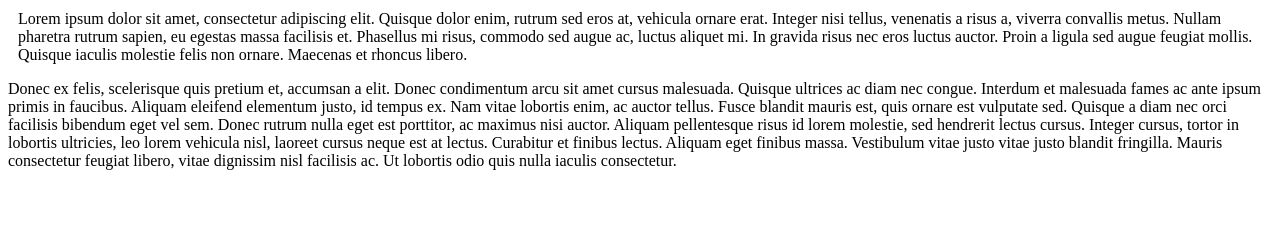
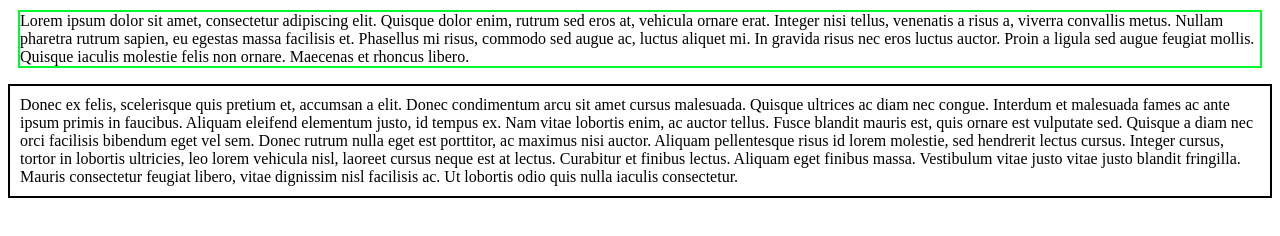
Before and after one commit to raphaelgyo/Part2CSSEx6, a plain HTML site: page index.html in a window 1280 px wide. Drawn offline with Linux system fonts and the light colour scheme.

Commit message:
correction

```diff
--- /dev/null
+++ b/assets/css/style.css
@@ -0,0 +1,8 @@
+#margin {
+  margin: 10px;
+  border: solid 2px #00FA32;
+}
+#padding {
+  padding: 10px;
+  border: solid 2px
+}
--- a/index.html
+++ b/index.html
@@ -2,14 +2,14 @@
 <html lang="fr">
   <head>
     <meta charset="utf-8" />
-    <link rel="stylesheet" href="style.css" />
+    <link rel="stylesheet" href="assets/css/style.css" />
     <title>CSS : Exercice 6 : Marges</title>
   </head>
   <body>
     <p id="margin">
-        Lorem ipsum dolor sit amet, consectetur adipiscing elit. Quisque dolor enim, rutrum sed eros at, vehicula ornare erat. Integer nisi tellus, venenatis a risus a, viverra convallis metus. Nullam pharetra rutrum sapien, eu egestas massa facilisis et. Phasellus mi risus, commodo sed augue ac, luctus aliquet mi. In gravida risus nec eros luctus auctor. Proin a ligula sed augue feugiat mollis. Quisque iaculis molestie felis non ornare. Maecenas et rhoncus libero.
+      Lorem ipsum dolor sit amet, consectetur adipiscing elit. Quisque dolor enim, rutrum sed eros at, vehicula ornare erat. Integer nisi tellus, venenatis a risus a, viverra convallis metus. Nullam pharetra rutrum sapien, eu egestas massa facilisis et. Phasellus mi risus, commodo sed augue ac, luctus aliquet mi. In gravida risus nec eros luctus auctor. Proin a ligula sed augue feugiat mollis. Quisque iaculis molestie felis non ornare. Maecenas et rhoncus libero.
     </p>
-    <p>
+    <p id="padding">
       Donec ex felis, scelerisque quis pretium et, accumsan a elit. Donec condimentum arcu sit amet cursus malesuada. Quisque ultrices ac diam nec congue. Interdum et malesuada fames ac ante ipsum primis in faucibus. Aliquam eleifend elementum justo, id tempus ex. Nam vitae lobortis enim, ac auctor tellus. Fusce blandit mauris est, quis ornare est vulputate sed. Quisque a diam nec orci facilisis bibendum eget vel sem. Donec rutrum nulla eget est porttitor, ac maximus nisi auctor. Aliquam pellentesque risus id lorem molestie, sed hendrerit lectus cursus. Integer cursus, tortor in lobortis ultricies, leo lorem vehicula nisl, laoreet cursus neque est at lectus. Curabitur et finibus lectus. Aliquam eget finibus massa. Vestibulum vitae justo vitae justo blandit fringilla. Mauris consectetur feugiat libero, vitae dignissim nisl facilisis ac. Ut lobortis odio quis nulla iaculis consectetur.
     </p>
   </body>
```
